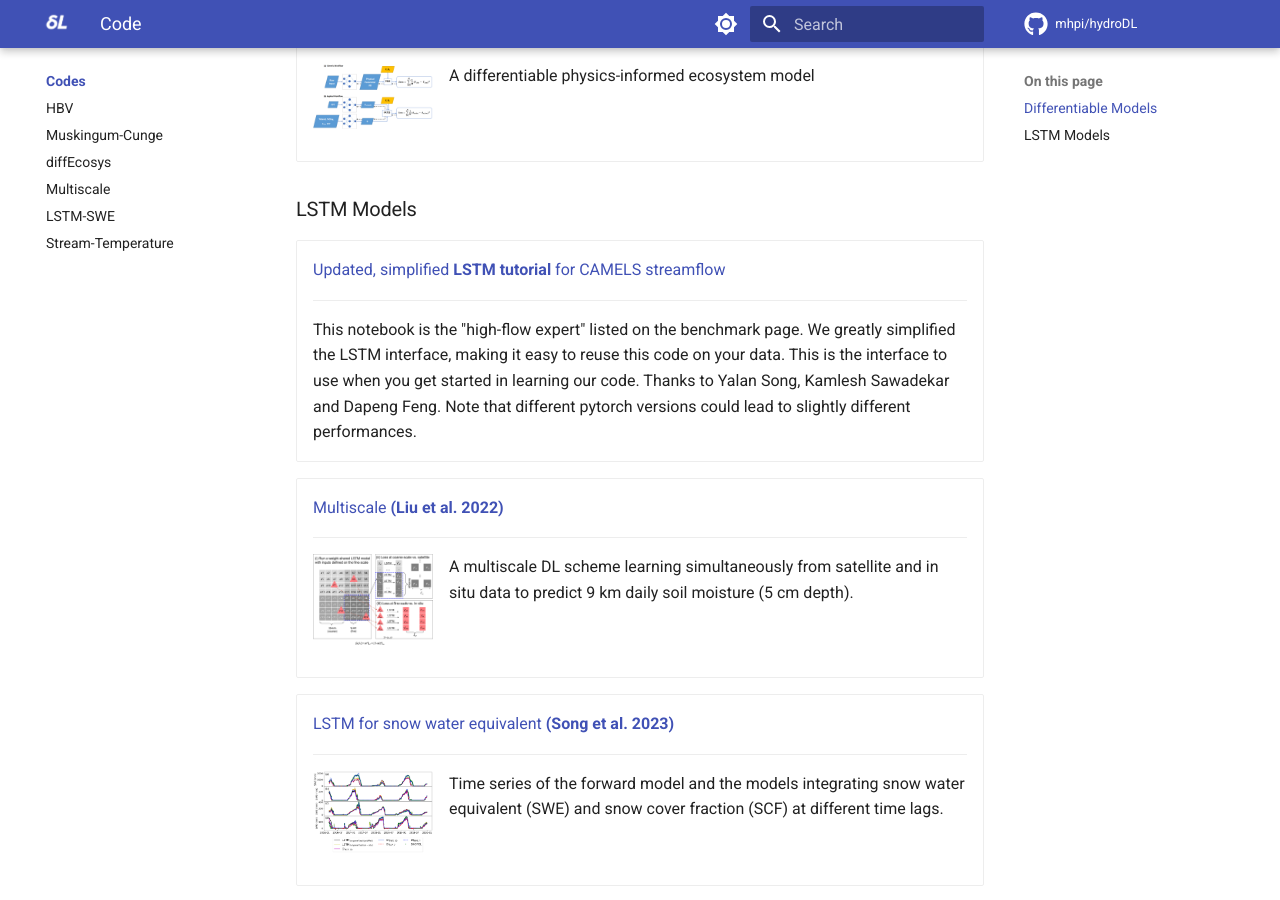
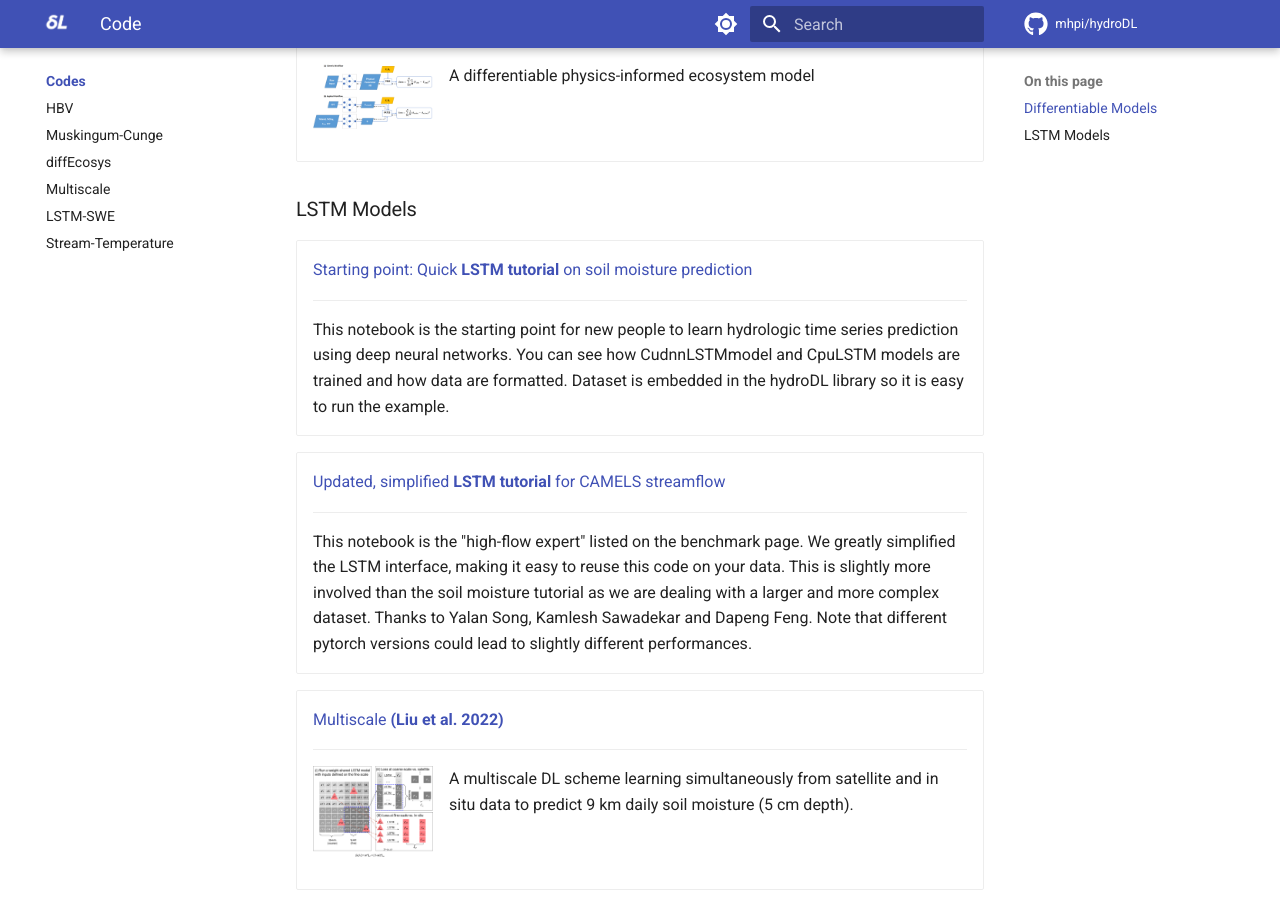
Before and after one commit to mhpi/mhpi.github.io, an MkDocs documentation site: the page built from docs/codes/index.md, in a window 1280 px wide and 900 px high, scrolled down 764 px. Built offline with MkDocs 1.6.1 and Material for MkDocs 9.7.7, drawn with Linux system fonts in a browser that asks for light colours; a script that is not in the unit is left out; comment, search, counter and statistics services are not loaded.

Commit message:
Update index.md
Adding the soil moisture example back

```diff
--- a/docs/codes/index.md
+++ b/docs/codes/index.md
@@ -48,10 +48,21 @@ A differentiable physics-informed ecosystem model
 <div class="result" markdown>
   <div class="grid cards" markdown>
 
--   [Updated, simplified __LSTM tutorial__ for CAMELS streamflow] [tutorial]
+-   [Starting point: Quick __LSTM tutorial__ on soil moisture prediction] [tutorial1]
 
     ---
-This notebook is the "high-flow expert" listed on the benchmark page. We greatly simplified the LSTM interface, making it easy to reuse this code on your data. This is the interface to use when you get started in learning our code. Thanks to Yalan Song, Kamlesh Sawadekar and Dapeng Feng. Note that different pytorch versions could lead to slightly different performances.
+This notebook is the starting point for new people to learn hydrologic time series prediction using deep neural networks. You can see how CudnnLSTMmodel and CpuLSTM models are trained and how data are formatted. Dataset is embedded in the hydroDL library so it is easy to run the example.
+
+
+  </div>
+</div>
+<div class="result" markdown>
+  <div class="grid cards" markdown>
+
+-   [Updated, simplified __LSTM tutorial__ for CAMELS streamflow] [tutorial2]
+
+    ---
+This notebook is the "high-flow expert" listed on the benchmark page. We greatly simplified the LSTM interface, making it easy to reuse this code on your data. This is slightly more involved than the soil moisture tutorial as we are dealing with a larger and more complex dataset. Thanks to Yalan Song, Kamlesh Sawadekar and Dapeng Feng. Note that different pytorch versions could lead to slightly different performances.
 
 
   </div>
```
Also changed, not shown: other parts of docs/codes/index.md (+2 -1 lines).
